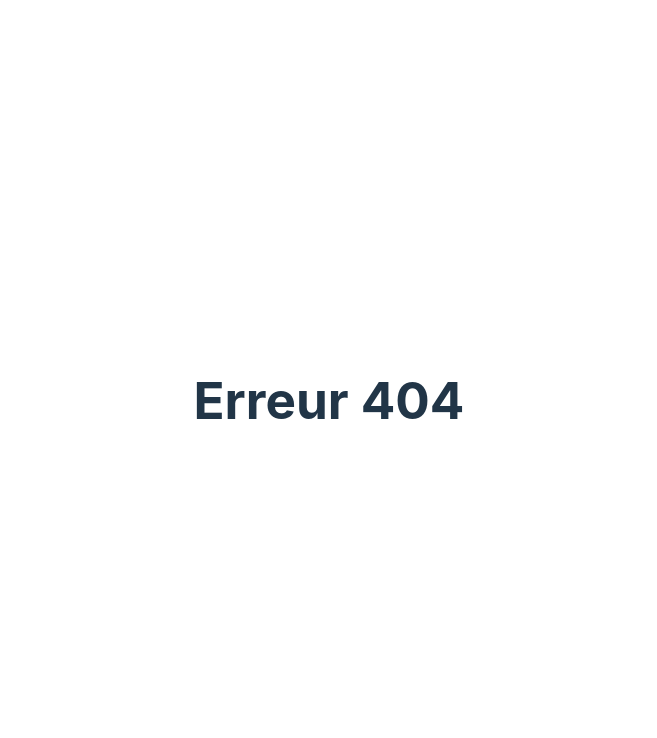
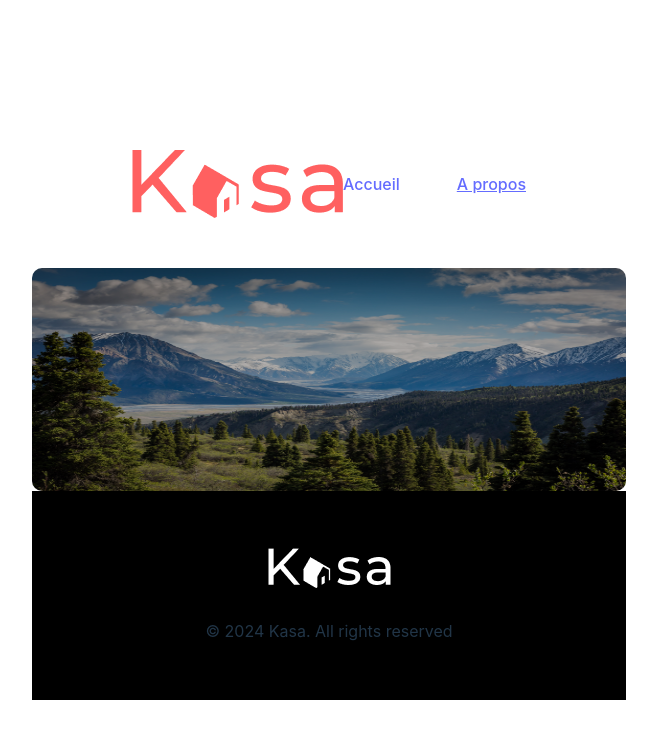
Before and after one commit to jeremie-00/kasa, a React (Vite) app: page /about in a window 1280 px wide. Before the commit this address had no page. Shown: the top 738 px of the page, without its empty margins (311-968 px from the left). Built offline with nearby package versions, Linux system fonts and the light colour scheme.

Commit message:
upload about.jsx update banner

```diff
--- a/src/components/banner.jsx
+++ b/src/components/banner.jsx
@@ -1,11 +1,8 @@
 import React from 'react';
-import srcBannerHome from '@assets/banner_home.png';
 
-function Banner({cls, children}) {
+export default function Banner({cls, srcBanner, children}) {
     return <div className='banner'>
-            <img className={cls} src={srcBannerHome} alt="Paysage"/>
+            <img className={cls} src={srcBanner} alt="Paysage"/>
             {children}
         </div>
 }
-
-export default Banner;
--- /dev/null
+++ b/src/pages/about.jsx
@@ -0,0 +1,9 @@
+import React from "react";
+import Banner from "@components/banner";
+import srcBannerAbout from '@assets/banner_about.png';
+
+export default function About() {
+    return <>
+        <Banner cls='about-banner' srcBanner={srcBannerAbout} />
+    </>
+}
--- a/src/pages/home.jsx
+++ b/src/pages/home.jsx
@@ -1,10 +1,10 @@
-import * as React from "react";
-
+import React from "react";
 import Banner from "@components/banner";
+import srcBannerHome from '@assets/banner_home.png';
 
 export default function Home() {
     return <>
-        <Banner cls='home-banner'>
+        <Banner cls='home-banner' srcBanner={srcBannerHome}>
             <h1>Chez vous, partout et ailleurs</h1>
         </Banner>
     </>
--- a/src/roots/router.jsx
+++ b/src/roots/router.jsx
@@ -4,6 +4,8 @@ import { createBrowserRouter, defer } from 'react-router-dom';
 import RootOutlet from "./rootOutlet";
 import PageError from "@pages/error"
 import Home from "@pages/home";
+import About from "@pages/about";
+
 function Router() {
 
     const router = createBrowserRouter([
@@ -21,6 +23,15 @@ function Router() {
                     ),
                     errorElement: <PageError />,
                 },
+                {
+                    path: '/about',
+                    element: (
+                        <>
+                            <About />
+                        </>
+                    ),
+                    errorElement: <PageError />,
+                },
             ]
         }
     ])
```
